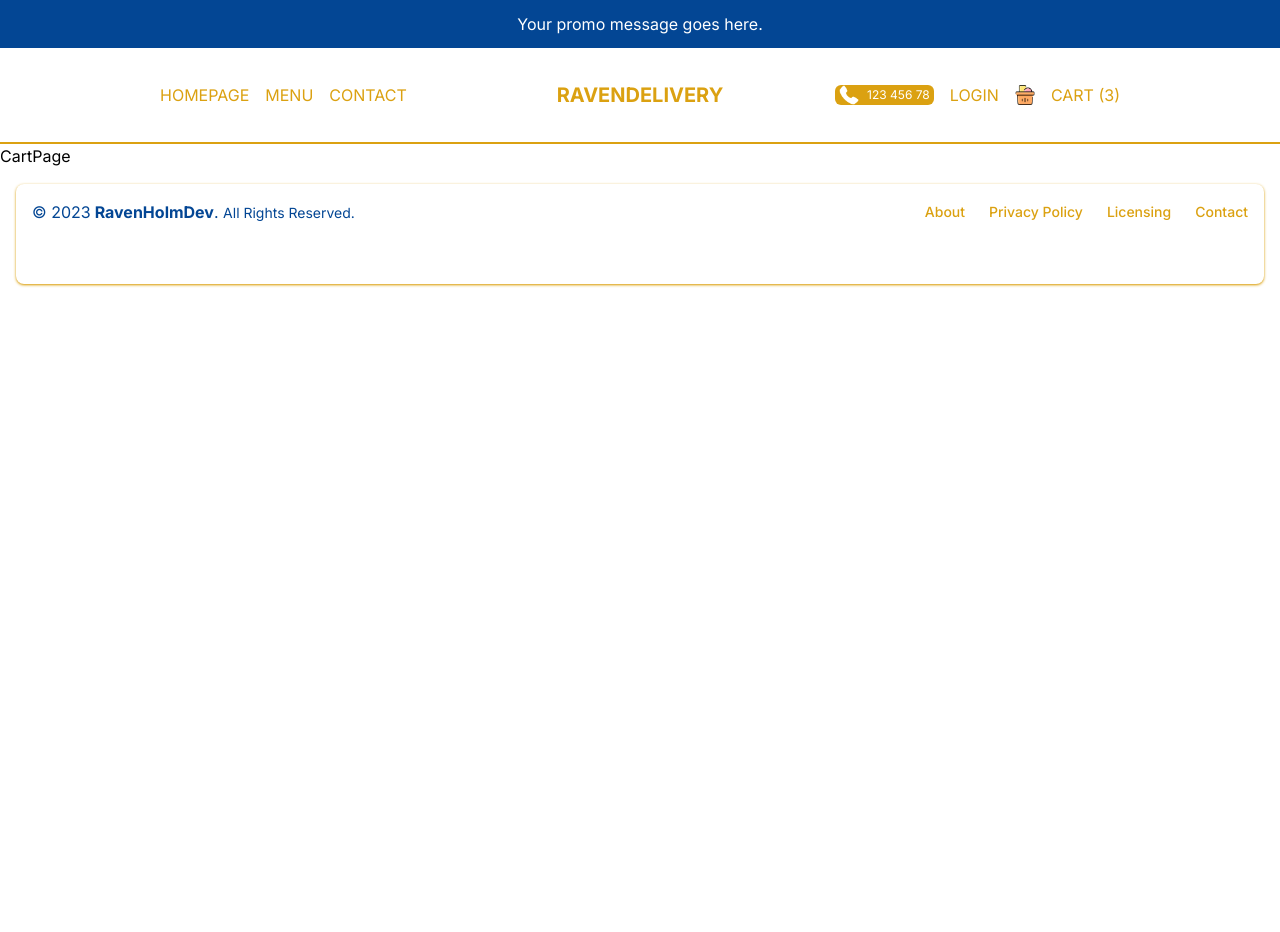
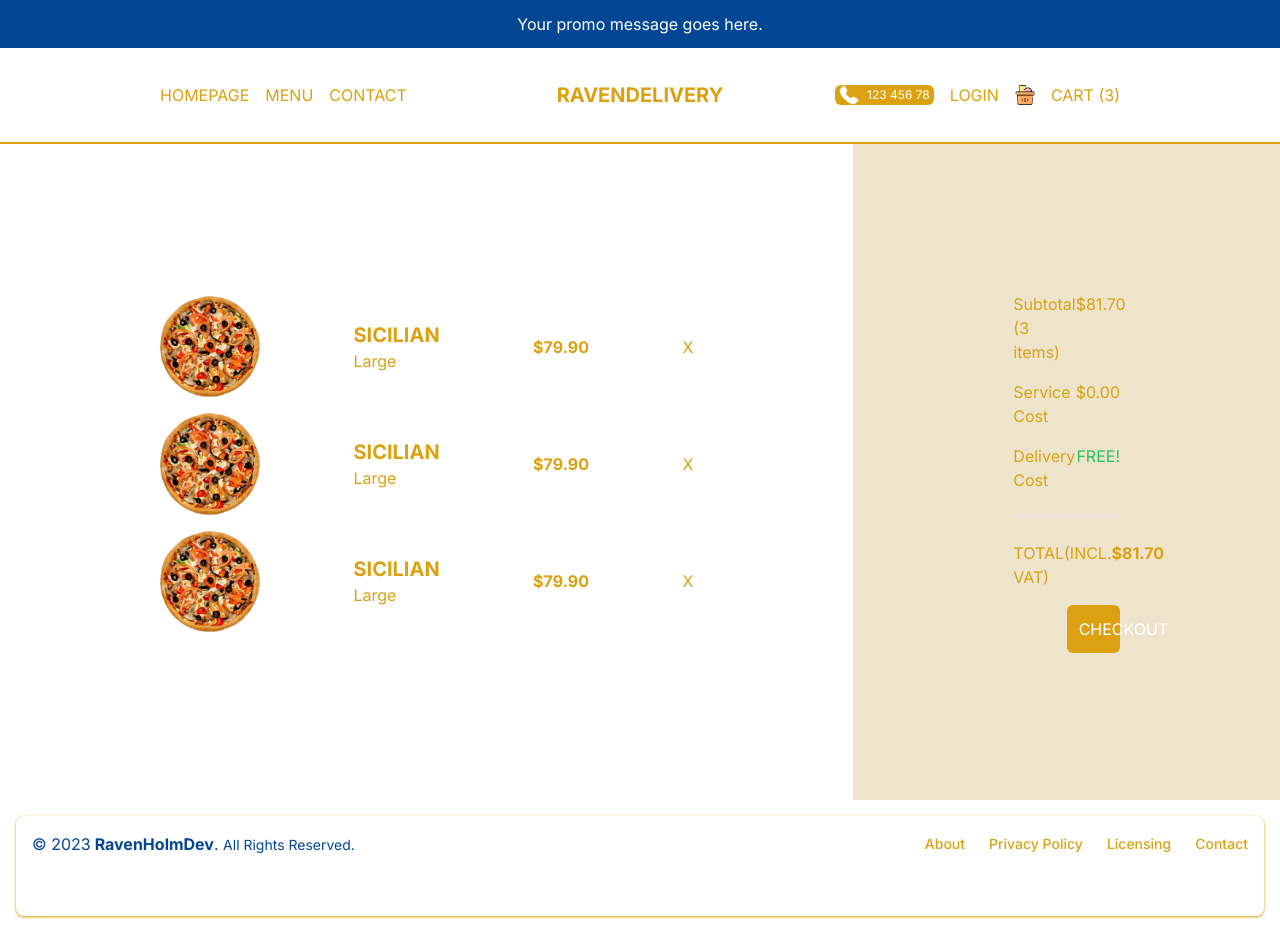
Before and after one commit to jxhnndev/ravendelivery, a Next.js app: page /cart in a window 1280 px wide. Before the commit the page ends 800 px from the top, so only its background shows below. Built offline with nearby package versions, Linux system fonts and the light colour scheme.

Commit message:
FE design prior mvp

```diff
--- a/src/app/cart/page.tsx
+++ b/src/app/cart/page.tsx
@@ -1,8 +1,66 @@
+import Image from 'next/image'
 import React from 'react'
 
 const CartPage = () => {
   return (
-    <div>CartPage</div>
+    <div className="h-[calc(100vh-6rem)] md:h-[calc(100vh-9rem)] flex flex-col text-gold lg:flex-row">
+      {/* PRODUCTS CONTAINER */}
+      <div className="h-1/2 p-4 flex flex-col justify-center overflow-auto lg:h-full lg:w-2/3 2xl:w-1/2 lg:px-20 xl:px-40">
+        {/* SINGLE ITEM */}
+        <div className="flex items-center justify-between mb-4">
+          <Image src="/temporary/p1.png" alt="" width={100} height={100} />
+          <div className="">
+            <h1 className="uppercase text-xl font-bold">sicilian</h1>
+            <span>Large</span>
+          </div>
+          <h2 className="font-bold">$79.90</h2>
+          <span className="cursor-pointer">X</span>
+        </div>
+        {/* SINGLE ITEM */}
+        <div className="flex items-center justify-between mb-4">
+          <Image src="/temporary/p1.png" alt="" width={100} height={100} />
+          <div className="">
+            <h1 className="uppercase text-xl font-bold">sicilian</h1>
+            <span>Large</span>
+          </div>
+          <h2 className="font-bold">$79.90</h2>
+          <span className="cursor-pointer">X</span>
+        </div>
+        {/* SINGLE ITEM */}
+        <div className="flex items-center justify-between mb-4">
+          <Image src="/temporary/p1.png" alt="" width={100} height={100} />
+          <div className="">
+            <h1 className="uppercase text-xl font-bold">sicilian</h1>
+            <span>Large</span>
+          </div>
+          <h2 className="font-bold">$79.90</h2>
+          <span className="cursor-pointer">X</span>
+        </div>
+      </div>
+      {/* PAYMENT CONTAINER */}
+      <div className="h-1/2 p-4 bg-lightGold flex flex-col gap-4 justify-center lg:h-full lg:w-1/3 2xl:w-1/2 lg:px-20 xl:px-40 2xl:text-xl 2xl:gap-6">
+        <div className="flex justify-between">
+          <span className="">Subtotal (3 items)</span>
+          <span className="">$81.70</span>
+        </div>
+        <div className="flex justify-between">
+          <span className="">Service Cost</span>
+          <span className="">$0.00</span>
+        </div>
+        <div className="flex justify-between">
+          <span className="">Delivery Cost</span>
+          <span className="text-green-500">FREE!</span>
+        </div>
+        <hr className="my-2" />
+        <div className="flex justify-between">
+          <span className="">TOTAL(INCL. VAT)</span>
+          <span className="font-bold">$81.70</span>
+        </div>
+        <button className="bg-gold hover:bg-chelseaBlue duration-500 text-white p-3 rounded-md w-1/2 self-end">
+          CHECKOUT
+        </button>
+      </div>
+    </div>
   )
 }
 
--- a/src/app/login/page.tsx
+++ b/src/app/login/page.tsx
@@ -1,8 +1,46 @@
+import Image from 'next/image'
+import Link from 'next/link'
 import React from 'react'
 
 const LoginPage = () => {
   return (
-    <div>LoginPage</div>
+    <div className="p-4 h-[calc(100vh-6rem)] md:h-[calc(100vh-9rem)] flex items-center justify-center">
+      {/* BOX */}
+      <div className=" h-full shadow-2xl rounded-md flex flex-col md:flex-row md:h-[70%] md:w-full lg:w-[60%] 2xl:w-1/2">
+        {/* IMAGE CONTAINER */}
+        <div className="relative h-1/3 w-full md:h-full md:w-1/2">
+          <Image src="/loginBg.png" alt="" fill className="object-cover"/>
+        </div>
+        {/* FORM CONTAINER */}
+        <div className="p-10 flex flex-col gap-8 md:w-1/2">
+          <h1 className="font-bold text-xl xl:text-3xl">Welcome</h1>
+          <p>Log into your account or create a new one using social buttons</p>
+          <button className="flex gap-4 p-4 ring-1 ring-orange-100 rounded-md">
+            <Image
+              src="/google.png"
+              alt=""
+              width={20}
+              height={20}
+              className="object-contain"
+            />
+            <span>Sign in with Google</span>
+          </button>
+          <button className="flex gap-4 p-4 ring-1 ring-blue-100 rounded-md">
+            <Image
+              src="/facebook.png"
+              alt=""
+              width={20}
+              height={20}
+              className="object-contain"
+            />
+            <span>Sign in with Facebook</span>
+          </button>
+          <p className="text-sm">
+            Have a problem?<Link className="underline" href="/"> Contact us</Link>
+          </p>
+        </div>
+      </div>
+    </div>
   )
 }
 
--- a/src/app/orders/page.tsx
+++ b/src/app/orders/page.tsx
@@ -2,7 +2,42 @@ import React from 'react'
 
 const OrdersPage = () => {
   return (
-    <div>OrdersPage</div>
+    <div className="p-4 lg:px-20 xl:px-40">
+      <table className="w-full border-separate border-spacing-3">
+        <thead>
+          <tr className="text-left">
+            <th className="hidden md:block">Order ID</th>
+            <th>Date</th>
+            <th>Price</th>
+            <th className="hidden md:block">Products</th>
+            <th>Status</th>
+          </tr>
+        </thead>
+        <tbody>
+          <tr className="text-sm md:text-base bg-red-50">
+            <td className="hidden md:block py-6 px-1">1237861238721</td>
+            <td className="py-6 px-1">19.07.2023</td>
+            <td className="py-6 px-1">89.90</td>
+            <td className="hidden md:block py-6 px-1">Big Burger Menu (2), Veggie Pizza (2), Coca Cola 1L (2)</td>
+            <td className="py-6 px-1">On the way (approx. 10min)...</td>
+          </tr>
+          <tr className="text-sm md:text-base odd:bg-gray-100">
+            <td className="hidden md:block py-6 px-1">1237861238721</td>
+            <td className="py-6 px-1">19.07.2023</td>
+            <td className="py-6 px-1">89.90</td>
+            <td className="hidden md:block py-6 px-1">Big Burger Menu (2), Veggie Pizza (2), Coca Cola 1L (2)</td>
+            <td className="py-6 px-1">On the way (approx. 10min)...</td>
+          </tr>
+          <tr className="text-sm md:text-base odd:bg-gray-100">
+            <td className="hidden md:block py-6 px-1">1237861238721</td>
+            <td className="py-6 px-1">19.07.2023</td>
+            <td className="py-6 px-1">89.90</td>
+            <td className="hidden md:block py-6 px-1">Big Burger Menu (2), Veggie Pizza (2), Coca Cola 1L (2)</td>
+            <td className="py-6 px-1">On the way (approx. 10min)...</td>
+          </tr>
+        </tbody>
+      </table>
+    </div>
   )
 }
 
--- a/src/app/product/[id]/page.tsx
+++ b/src/app/product/[id]/page.tsx
@@ -1,8 +1,28 @@
-import React from 'react'
+import { Price } from '@/components'
+import { singleProduct } from '@/data'
+import Image from 'next/image'
 
 const ProductPage = () => {
   return (
-    <div>ProductPage</div>
+    <div className="p-4 lg:px-20 xl:px-40 h-screen flex flex-col justify-around text-red-500 md:flex-row md:gap-8 md:items-center">
+      {/* IMAGE CONTAINER */}
+      {singleProduct.img && (
+        <div className="relative w-full h-1/2 md:h-[70%]">
+          <Image
+            src={singleProduct.img}
+            alt=""
+            className="object-contain"
+            fill
+          />
+        </div>
+      )}
+      {/* TEXT CONTAINER */}
+      <div className="h-1/2 flex flex-col gap-4 md:h-[70%] md:justify-center md:gap-6 xl:gap-8">
+        <h1 className="text-3xl font-bold uppercase xl:text-5xl">{singleProduct.title}</h1>
+        <p>{singleProduct.desc}</p>
+        <Price price={singleProduct.price} id={singleProduct.id} options={singleProduct.options}/>
+      </div>
+    </div>
   )
 }
 
--- a/src/components/Price.tsx
+++ b/src/components/Price.tsx
@@ -1,8 +1,68 @@
-import React from 'react'
+"use client";
 
-const Price = () => {
+import { useEffect, useState } from "react"
+
+type Props = {
+  price: number;
+  id: number;
+  options?: { title: string; additionalPrice: number }[];
+}
+
+const Price = ({ price, id, options }: Props) => {
+  const [total, setTotal] = useState(price);
+  const [quantity, setQuantity] = useState(1);
+  const [selected, setSelected] = useState(0);
+
+  useEffect(() => {
+    setTotal(
+      quantity * (options ? price + options[selected].additionalPrice : price)
+    );
+  }, [quantity, selected, options, price])
+
   return (
-    <div>Price</div>
+    <div className="flex flex-col gap-4">
+      <h2 className="text-2xl font-bold">${total.toFixed(2)}</h2>
+      {/* OPTIONS CONTAINER */}
+      <div className="flex gap-4">
+        {options?.map((option, index) => (
+          <button
+            key={option.title}
+            className="min-w-[6rem] p-2 ring-1 ring-red-400 rounded-md"
+            style={{
+              background: selected === index ? "rgb(248 113 113)" : "white",
+              color: selected === index ? "white" : "red",
+            }}
+            onClick={() => setSelected(index)}
+          >
+            {option.title}
+          </button>
+        ))}
+      </div>
+      {/* QUANTITY AND ADD BUTTON CONTAINER */}
+      <div className="flex justify-between items-center">
+        {/* QUANTITY */}
+        <div className="flex justify-between w-full p-3 ring-1 ring-red-500">
+          <span>Quantity</span>
+          <div className="flex gap-4 items-center">
+            <button
+              onClick={() => setQuantity((prev) => (prev > 1 ? prev - 1 : 1))}
+            >
+              {"<"}
+            </button>
+            <span>{quantity}</span>
+            <button
+              onClick={() => setQuantity((prev) => (prev < 9 ? prev + 1 : 9))}
+            >
+              {">"}
+            </button>
+          </div>
+        </div>
+        {/* CART BUTTON */}
+        <button className="uppercase w-56 bg-red-500 text-white p-3 ring-1 ring-red-500">
+          Add to Cart
+        </button>
+      </div>
+    </div>
   )
 }
 
```
